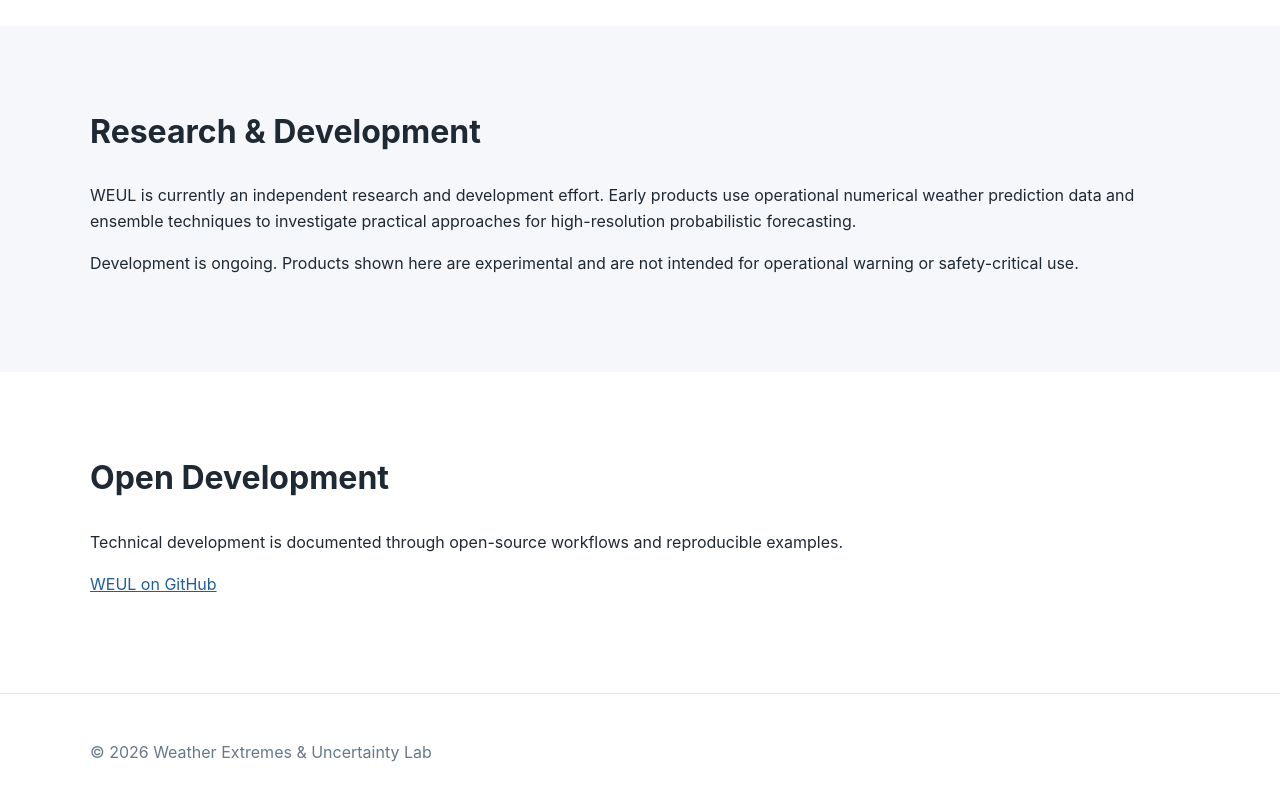
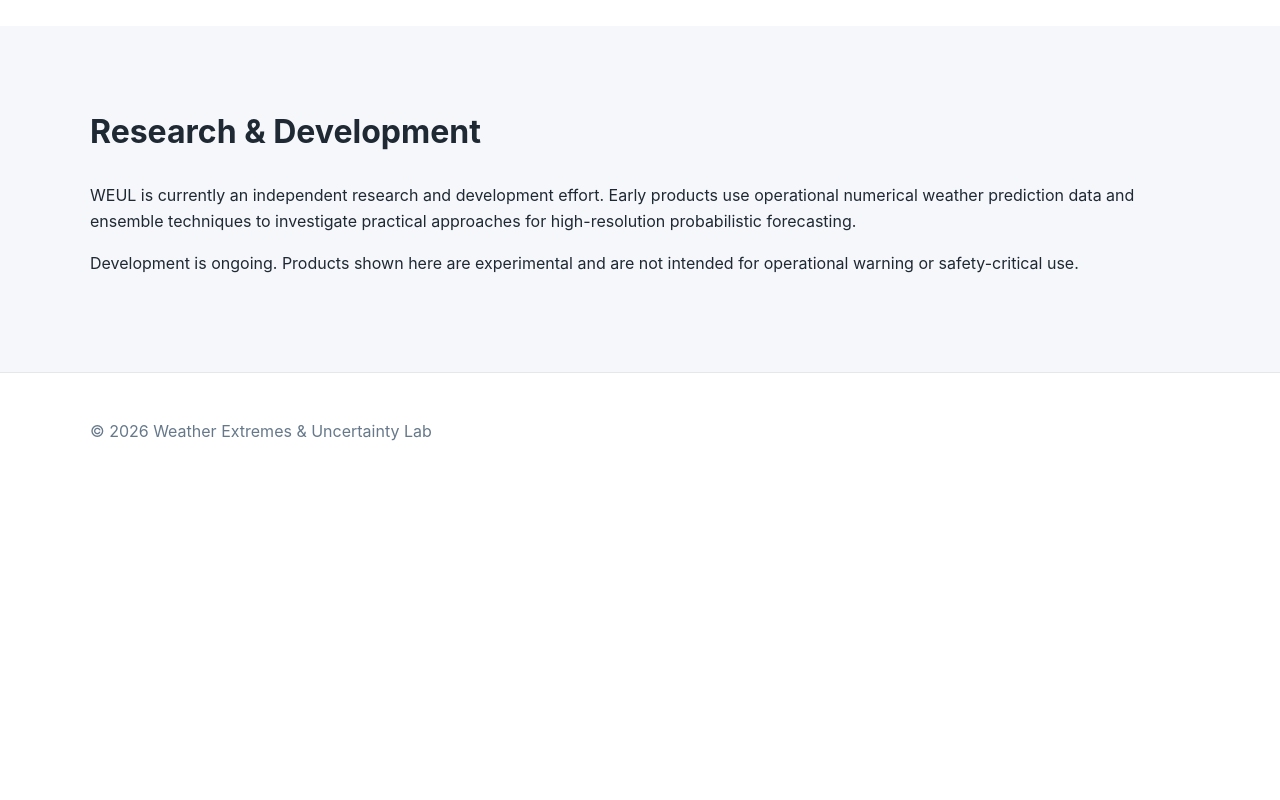
Before and after one commit to WEULab/WEULab.github.io, a plain HTML site: page index.html in a window 1280 px wide. Shown: the part 2273-3073 px from the top of the page. After the commit the page ends 2764 px from the top, so only its background shows below. Drawn offline with Linux system fonts and the light colour scheme.

Commit message:
Update index.html

```diff
--- a/index.html
+++ b/index.html
@@ -167,21 +167,6 @@
     </section>
 
 
-    <section>
-      <div class="container">
-        <h2>Open Development</h2>
-
-        <p>
-          Technical development is documented through open-source workflows
-          and reproducible examples.
-        </p>
-
-        <p>
-          <a href="https://github.com/WEULab">WEUL on GitHub</a>
-        </p>
-      </div>
-    </section>
-
   </main>
 
 
```
